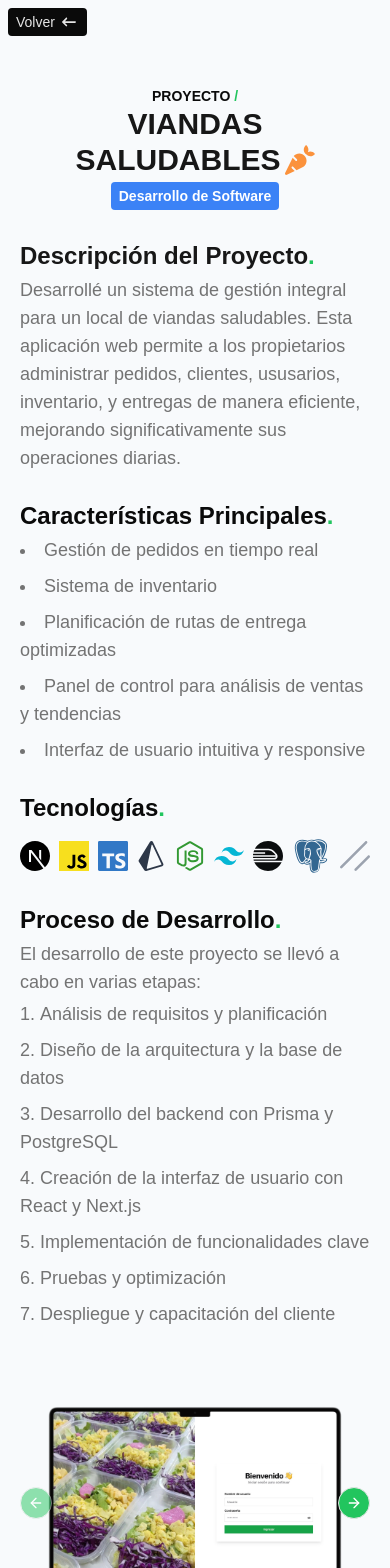
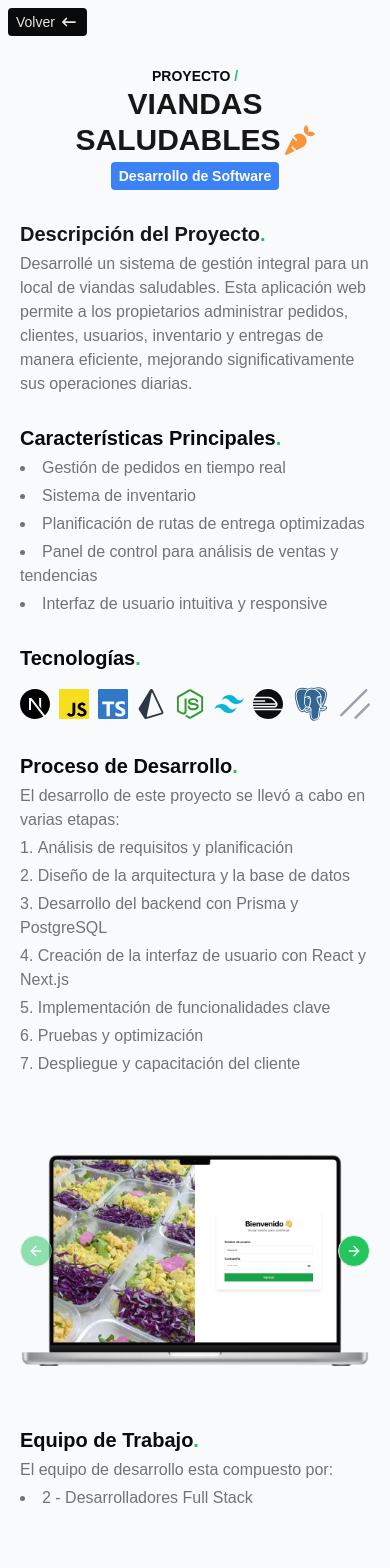
Before and after one commit to LucaTierno/Portfolio, a Next.js app: page /proyects/viandas-saludables in a window 390 px wide. Shown: the top 1568 px of the page. Built offline with nearby package versions, Linux system fonts and the light colour scheme.

Commit message:
FIX: upgrade responsive page viandas saludables and correct icon color in navbar

```diff
--- a/src/app/proyects/viandas-saludables/page.tsx
+++ b/src/app/proyects/viandas-saludables/page.tsx
@@ -77,7 +77,7 @@ export default function ViandaSaludableProject() {
         Volver
         <FaArrowLeftLong className="w-5 md:w-7" />
       </Link>
-      <main className="px-[20px] lg:pr-[100px] lg:pl-[250px] py-14">
+      <main className="px-[20px] lg:pr-[100px] lg:pl-[250px] py-9 md:py-14">
         <div className="mb-[30px] xl:mb-[50px]">
           <p className="pt-[30px] font-semibold text-sm md:text-lg text-center lg:text-start">
             PROYECTO <span className="text-green-500">/</span>
@@ -95,13 +95,13 @@ export default function ViandaSaludableProject() {
         </div>
 
         <div className="mb-7 max-w-6xl">
-          <h2 className="text-2xl font-semibold mb-1 md:mb-2 text-neutral-900">
+          <h2 className="text-xl md:text-2xl font-semibold mb-1 md:mb-2 text-neutral-900">
             Descripción del Proyecto<span className="text-green-500">.</span>
           </h2>
-          <p className="text-lg text-neutral-500">
+          <p className="text-base md:text-lg text-neutral-500">
             Desarrollé un sistema de gestión integral para un local de viandas
             saludables. Esta aplicación web permite a los propietarios
-            administrar pedidos, clientes, ususarios, inventario, y entregas de
+            administrar pedidos, clientes, usuarios, inventario y entregas de
             manera eficiente, mejorando significativamente sus operaciones
             diarias.
           </p>
@@ -110,12 +110,12 @@ export default function ViandaSaludableProject() {
         <div className="flex flex-col xl:flex-row">
           <div className="w-full xl:w-1/2">
             <div className="mb-7">
-              <h3 className="text-2xl font-semibold mb-1 md:mb-2">
+              <h3 className="text-xl md:text-2xl font-semibold mb-1 md:mb-2">
                 Características Principales
                 <span className="text-green-500">.</span>
               </h3>
 
-              <ul className="list-disc list-inside text-lg space-y-2 text-neutral-500">
+              <ul className="list-disc list-inside space-y-1 md:space-y-2 text-neutral-500 text-base md:text-lg">
                 <li> Gestión de pedidos en tiempo real</li>
                 <li>Sistema de inventario </li>
                 <li>Planificación de rutas de entrega optimizadas</li>
@@ -125,7 +125,7 @@ export default function ViandaSaludableProject() {
             </div>
 
             <div className="mb-7">
-              <h3 className="text-2xl font-semibold mb-3">
+              <h3 className="text-xl md:text-2xl font-semibold mb-3">
                 Tecnologías<span className="text-green-500">.</span>
               </h3>
               <div className="flex gap-2 items-center justify-between sm:justify-start ">
@@ -146,13 +146,13 @@ export default function ViandaSaludableProject() {
             </div>
 
             <div className="">
-              <h2 className="text-2xl font-semibold mb-1 md:mb-2">
+              <h2 className="text-xl md:text-2xl font-semibold mb-1 md:mb-2">
                 Proceso de Desarrollo<span className="text-green-500">.</span>
               </h2>
-              <p className="text-lg mb-1 md:mb-2 text-neutral-500">
+              <p className="text-base md:text-lg mb-1 md:mb-2 text-neutral-500">
                 El desarrollo de este proyecto se llevó a cabo en varias etapas:
               </p>
-              <ol className="list-decimal list-inside text-lg space-y-2 text-neutral-500">
+              <ol className="list-decimal list-inside text-base md:text-lg space-y-1 md:space-y-2 text-neutral-500">
                 <li>Análisis de requisitos y planificación</li>
                 <li>Diseño de la arquitectura y la base de datos</li>
                 <li>Desarrollo del backend con Prisma y PostgreSQL</li>
@@ -190,13 +190,13 @@ export default function ViandaSaludableProject() {
               <CarouselNext className="absolute right-0 top-1/2 -translate-y-1/2 bg-green-500 hover:bg-green-600 text-white hover:text-white" />
             </Carousel>
             <div className="">
-              <h2 className="text-2xl font-semibold mb-1 md:mb-2">
+              <h2 className="text-xl md:text-2xl font-semibold mb-1 md:mb-2">
                 Equipo de Trabajo<span className="text-green-500">.</span>
               </h2>
-              <p className="text-lg mb-1 md:mb-2 text-neutral-500">
+              <p className="text-base md:text-lg mb-1 md:mb-2 text-neutral-500">
                 El equipo de desarrollo esta compuesto por:
               </p>
-              <ul className="list-disc list-inside text-lg space-y-2 text-neutral-500">
+              <ul className="list-disc list-inside text-base md:text-lg space-y-2 text-neutral-500">
                 <li>2 - Desarrolladores Full Stack</li>
               </ul>
             </div>
--- a/src/components/navigation/Navbar.tsx
+++ b/src/components/navigation/Navbar.tsx
@@ -17,6 +17,10 @@ const navItems = [
 export default function Navbar() {
   const [isOpen, setIsOpen] = useState(false);
 
+  const closeNavbar = () => {
+    setIsOpen(false);
+  };
+
   return (
     <>
       <button
@@ -25,9 +29,9 @@ export default function Navbar() {
         aria-label={isOpen ? "Cerrar menú" : "Abrir menú"}
       >
         {isOpen ? (
-          <IoCloseSharp className="w-6 h-6" />
+          <IoCloseSharp className="w-6 h-6 text-neutral-100" />
         ) : (
-          <BiMenu className="w-6 h-6" />
+          <BiMenu className="w-6 h-6 text-neutral-100" />
         )}
       </button>
 
@@ -45,6 +49,7 @@ export default function Navbar() {
               <Link
                 href={item.href}
                 className="flex items-center font-semibold space-x-3 hover:text-green-500 transition-colors lg:-rotate-90"
+                onClick={closeNavbar}
               >
                 <span>{item.name}</span>
               </Link>
@@ -59,6 +64,7 @@ export default function Navbar() {
               className="flex items-center lg:justify-center font-semibold space-x-3 hover:text-green-500 transition-colors"
               target="_blank"
               rel="noopener noreferrer"
+              onClick={closeNavbar}
             >
               <SiReaddotcv size={25} />
             </Link>
@@ -69,6 +75,7 @@ export default function Navbar() {
               className="flex items-center lg:justify-center font-semibold space-x-3 hover:text-green-500 transition-colors"
               target="_blank"
               rel="noopener noreferrer"
+              onClick={closeNavbar}
             >
               <FaGithub size={25} />
             </Link>
@@ -79,6 +86,7 @@ export default function Navbar() {
               className="flex items-center lg:justify-center font-semibold space-x-3 hover:text-green-500 transition-colors"
               target="_blank"
               rel="noopener noreferrer"
+              onClick={closeNavbar}
             >
               <FaLinkedin size={25} />
             </Link>
@@ -89,6 +97,7 @@ export default function Navbar() {
               className="flex items-center lg:justify-center font-semibold space-x-3 hover:text-green-500 transition-colors"
               target="_blank"
               rel="noopener noreferrer"
+              onClick={closeNavbar}
             >
               <FaInstagram size={25} />
             </Link>
@@ -99,7 +108,7 @@ export default function Navbar() {
       {isOpen && (
         <div
           className="fixed inset-0 bg-black bg-opacity-50 backdrop-blur-sm z-30 lg:hidden"
-          onClick={() => setIsOpen(false)}
+          onClick={closeNavbar}
         ></div>
       )}
     </>
```
